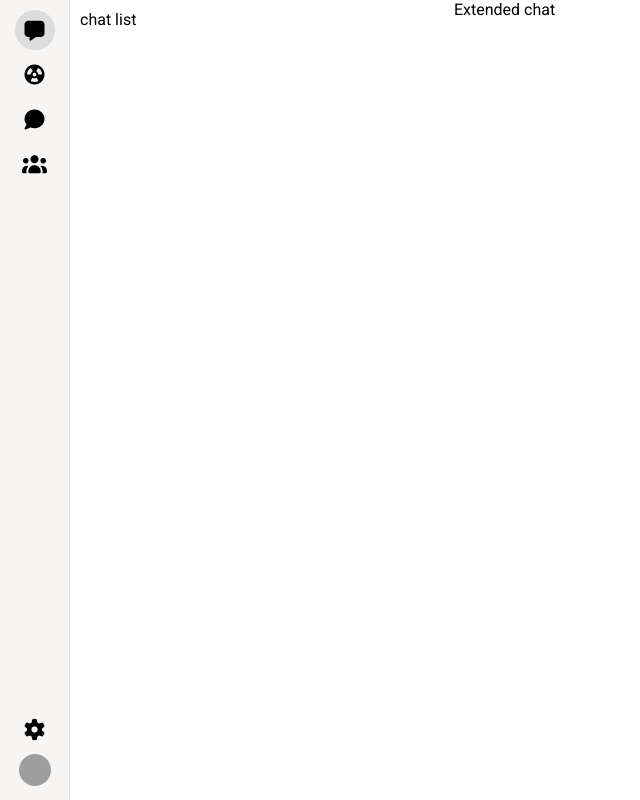
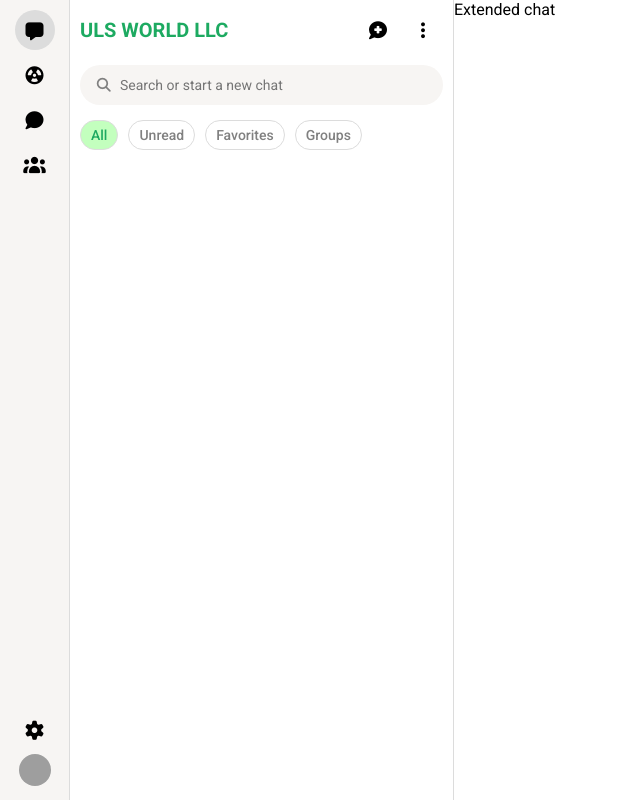
Before and after one commit to softtec3/whatsapp-clone, a plain HTML site: page index.html in a window 1280 px wide. Shown: the whole page, without its empty margins (0-640 px from the left). Drawn offline with Linux system fonts and the light colour scheme; grey boxes are pictures that could not be loaded.

Commit message:
chatlist topbar done

```diff
--- a/index.html
+++ b/index.html
@@ -67,7 +67,48 @@
         </div>
       </div>
       <!-- chat list -->
-      <div id="chatList">chat list</div>
+      <div id="chatList">
+        <!-- chat list top -->
+        <div class="chatListTop">
+          <!-- chat list header -->
+          <div class="chatListTopHeader">
+            <h3 class="companyName">ULS WORLD LLC</h3>
+
+            <ul>
+              <li>
+                <span class="navIcon"
+                  ><i class="fa-solid fa-comment-medical"></i
+                ></span>
+              </li>
+              <li>
+                <span class="navIcon"
+                  ><i class="fa-solid fa-ellipsis-vertical"></i
+                ></span>
+              </li>
+            </ul>
+          </div>
+          <!-- chat list search box -->
+          <div id="searchBox">
+            <input
+              type="text"
+              name="search"
+              placeholder="Search or start a new chat"
+            />
+            <i id="searchIcon" class="fa-solid fa-magnifying-glass"></i>
+          </div>
+          <!-- tabs -->
+          <ul id="tabs">
+            <li><button class="tabsBtn active">All</button></li>
+            <li><button class="tabsBtn">Unread</button></li>
+            <li><button class="tabsBtn">Favorites</button></li>
+            <li><button class="tabsBtn">Groups</button></li>
+          </ul>
+        </div>
+        <!-- chats -->
+        <div class="chats">
+          <div class="singleChat"></div>
+        </div>
+      </div>
       <!-- extended chat -->
       <div id="extendedChat">Extended chat</div>
     </div>
--- a/style.css
+++ b/style.css
@@ -14,6 +14,7 @@ ol {
   --default_gray: #f7f5f3;
   --primaryColor: #1daa61;
   --defaultBorder: 1px solid gainsboro;
+  --secondaryColor: #c3ffbe;
 }
 
 /* container */
@@ -51,7 +52,7 @@ ol {
   display: flex;
   align-items: center;
   justify-content: center;
-  font-size: 20px;
+  font-size: 18px;
   border-radius: 50%;
   cursor: pointer;
   transition: all 0.3s;
@@ -73,8 +74,77 @@ ol {
   padding: 10px;
   width: 30%;
   max-width: 30%;
+  border-right: var(--defaultBorder);
 }
-
+#chatList .chatListTop {
+  display: flex;
+  flex-direction: column;
+  gap: 15px;
+}
+#chatList .chatListTopHeader {
+  display: flex;
+  align-items: center;
+  justify-content: space-between;
+}
+#chatList .chatListTopHeader ul {
+  display: flex;
+  align-items: center;
+  gap: 5px;
+}
+#chatList .chatListTopHeader .companyName {
+  font-size: 20px;
+  color: #1daa61;
+  font-weight: bold;
+}
+#searchBox {
+  width: 100%;
+  position: relative;
+}
+#searchBox input {
+  width: 100%;
+  height: 40px;
+  border: none;
+  background-color: var(--default_gray);
+  padding: 5px;
+  border-radius: 50px;
+  font-size: 14px;
+  padding-left: 40px;
+}
+#searchBox input:focus {
+  outline: 2px solid var(--primaryColor);
+  background-color: white;
+}
+#searchIcon {
+  position: absolute;
+  left: 15px;
+  top: 50%;
+  transform: translateY(-50%);
+  font-size: 14px;
+  color: gray;
+}
+#chatList #tabs {
+  display: flex;
+  align-items: center;
+  gap: 10px;
+}
+.tabsBtn {
+  background-color: white;
+  border: var(--defaultBorder);
+  border-radius: 15px;
+  padding: 6px 10px;
+  font-size: 14px;
+  font-weight: 500;
+  color: gray;
+  cursor: pointer;
+  transition: all 0.3s;
+}
+.tabsBtn:hover {
+  background-color: var(--default_gray);
+}
+#tabs .active {
+  background-color: var(--secondaryColor);
+  color: var(--primaryColor);
+}
 /* extendedChat styles */
 #extendedChat {
   flex: 1;
```
